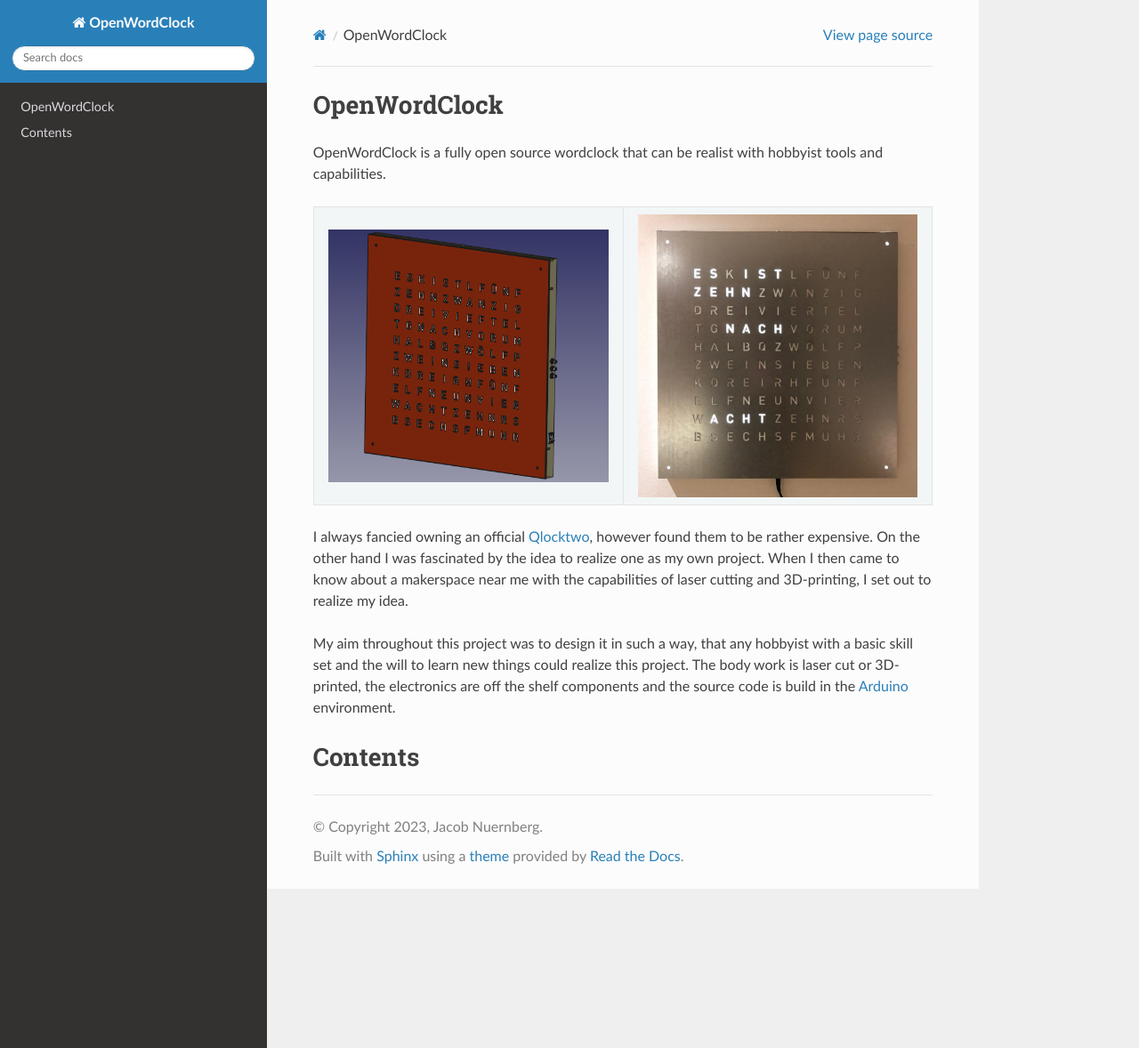
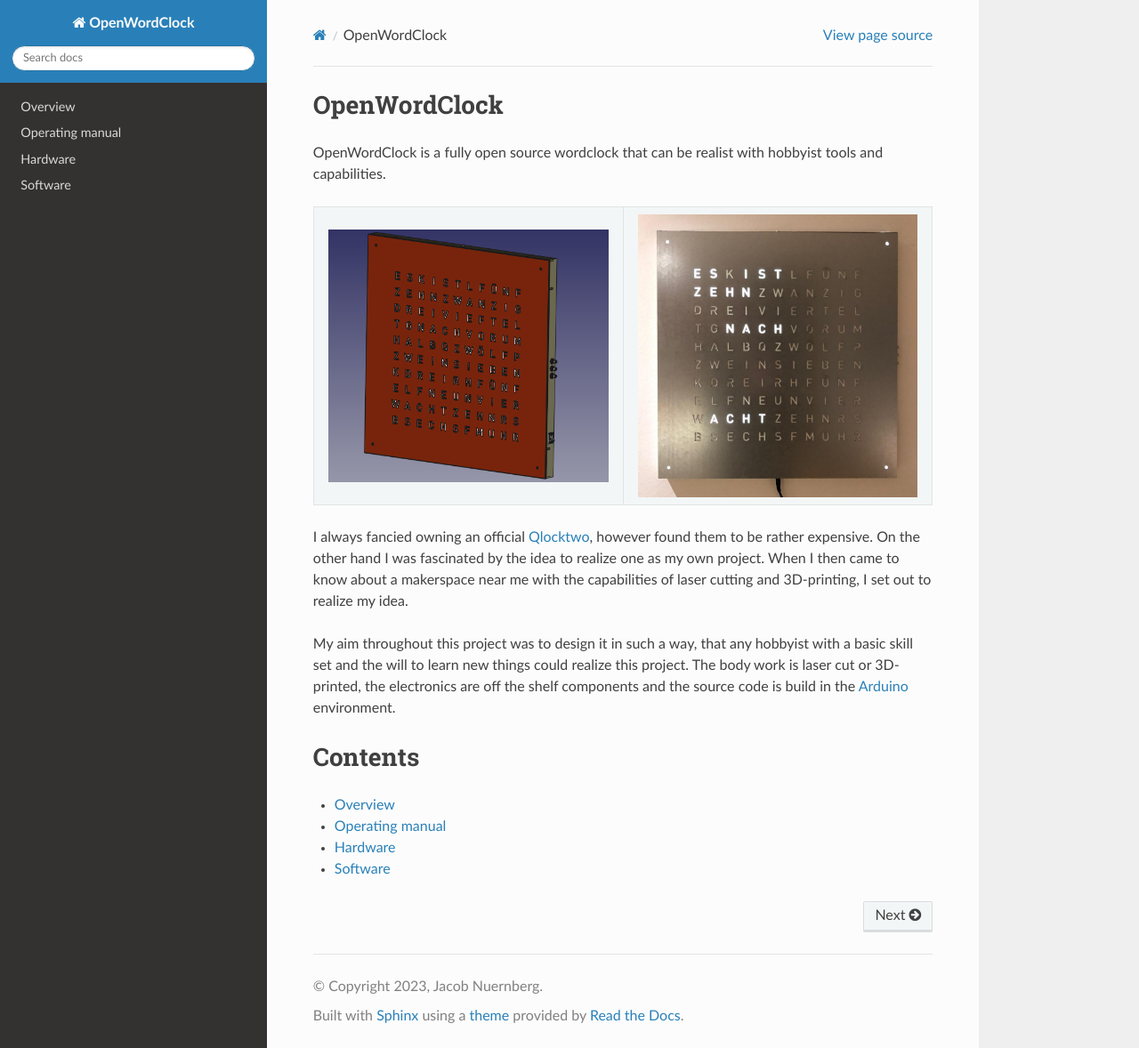
Before and after one commit to gzahl/OpenWordClock, a Sphinx documentation site: the page built from doc/source/index.rst, in a window 1280 px wide and 1178 px high. Shown: the whole window at 89% size. Built offline with Sphinx 7.4.7 and the Read the Docs theme 2.0.0, drawn with Linux system fonts in a browser that asks for light colours.

Commit message:
Created basic document structure.

```diff
--- /dev/null
+++ b/doc/source/hardware.rst
@@ -0,0 +1,4 @@
+Hardware
+========
+
+*** Work in progress.***
--- a/doc/source/index.rst
+++ b/doc/source/index.rst
@@ -22,4 +22,8 @@ Contents
 ========
 .. toctree::
    :maxdepth: 2
-   :caption: Contents:
+
+   overview
+   manual
+   hardware
+   software
--- /dev/null
+++ b/doc/source/manual.rst
@@ -0,0 +1,4 @@
+Operating manual
+================
+
+***Work in progress.***
--- /dev/null
+++ b/doc/source/overview.rst
@@ -0,0 +1,5 @@
+Overview
+========
+
+
+***Work in progress.***
--- /dev/null
+++ b/doc/source/software.rst
@@ -0,0 +1,4 @@
+Software
+========
+
+*** Work in progress.***
```
